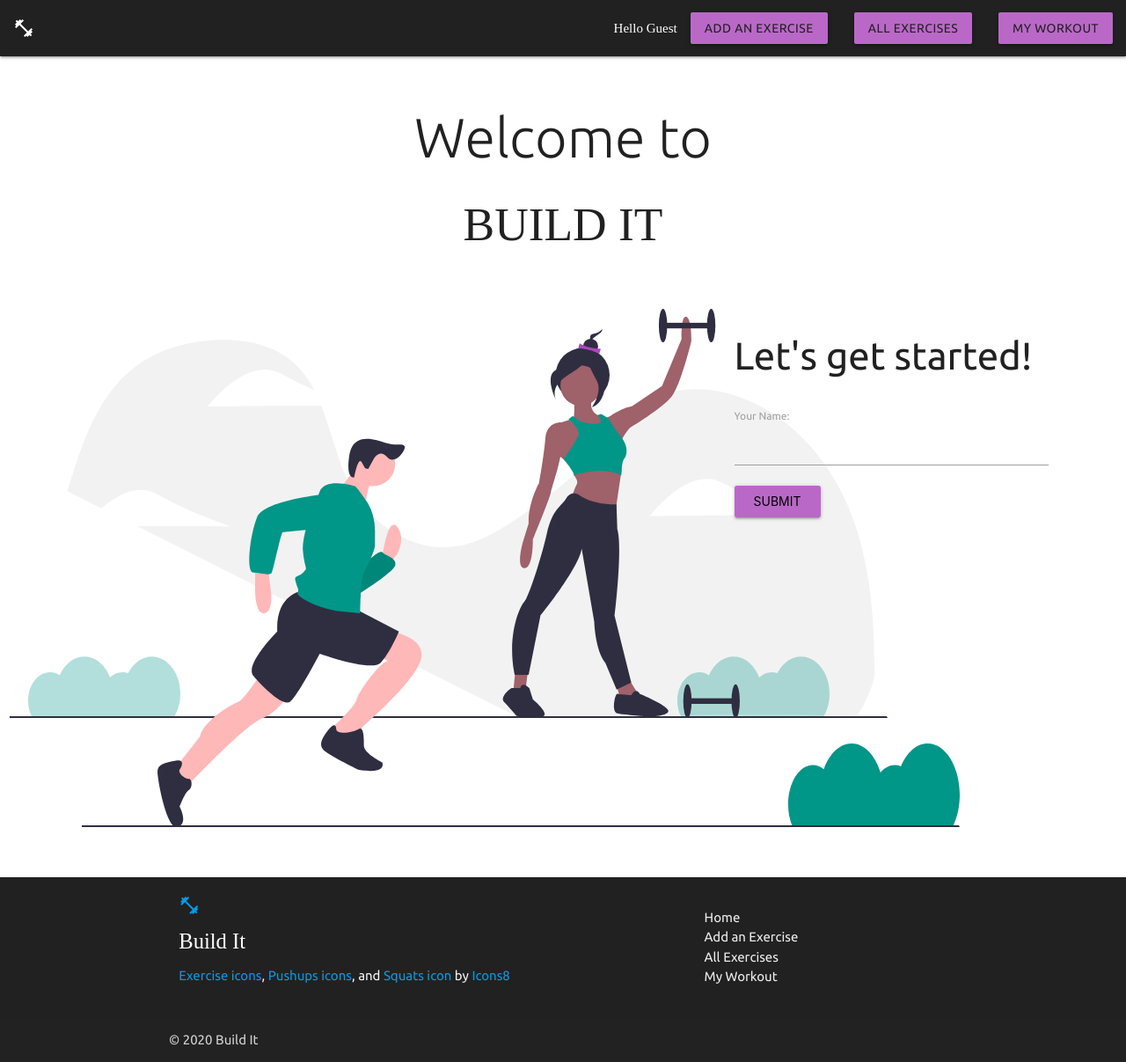
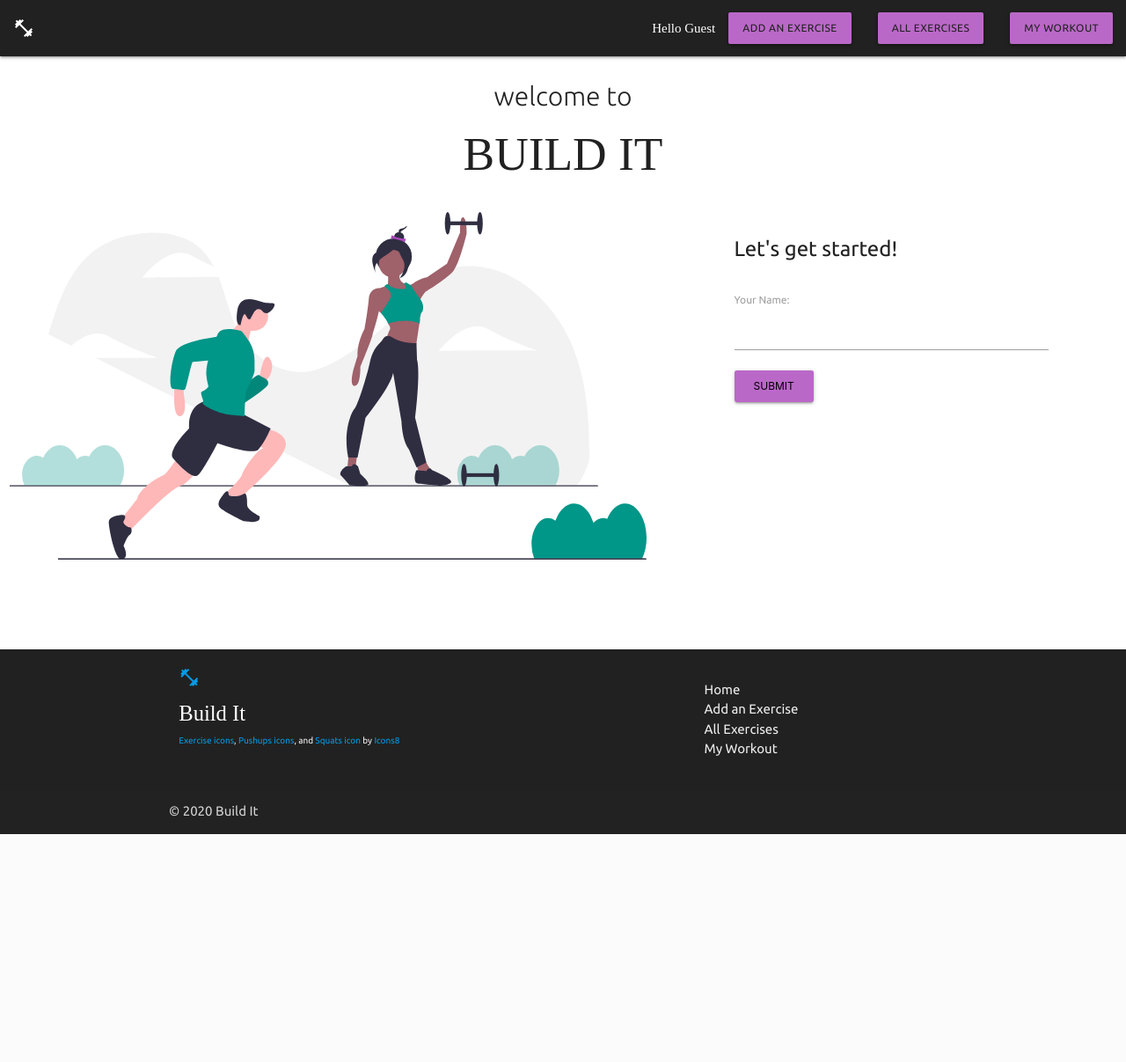
Before and after one commit to mega-bailey/build-it, a PHP site: page /index.php in a window 1280 px wide. Shown: the whole page at 88% size. After the commit the page ends 948 px from the top, so only its background shows below. Run offline with PHP 8.4, Linux system fonts and the light colour scheme; some web fonts are replaced.

Commit message:
Add styles

```diff
--- a/style.css
+++ b/style.css
@@ -13,3 +13,66 @@ html {
 .brand-logo {
   padding-left: 1rem !important;
 }
+
+h1 {
+  padding: 2rem 0;
+  margin: 0;
+  line-height: 0;
+  font-size: 2rem;
+  text-transform: lowercase;
+}
+
+h2 {
+  line-height: 0;
+}
+
+h3 {
+  font-size: 1.6rem;
+}
+
+.flex-center {
+  width: 100%;
+  display: flex;
+  justify-content: center;
+  flex-direction: column;
+}
+
+.main-img {
+  width: 100%;
+}
+
+.card-image {
+  background-color: #e8f5f3;
+  display: flex;
+  justify-content: center;
+  align-items: center;
+}
+
+.exercise-img {
+  width: 80px;
+  height: 80px;
+  margin: 1.5rem;
+}
+
+.bg-img {
+  width: 65%;
+}
+
+.bg-img-container {
+  display: flex;
+  justify-content: flex-end;
+  margin-top: -5rem;
+  padding-bottom: 1rem;
+}
+
+.waves-light {
+  font-size: 12px !important;
+}
+
+footer {
+  margin-top: 3rem;
+}
+
+.xs-text {
+  font-size: 10px !important;
+}
```
